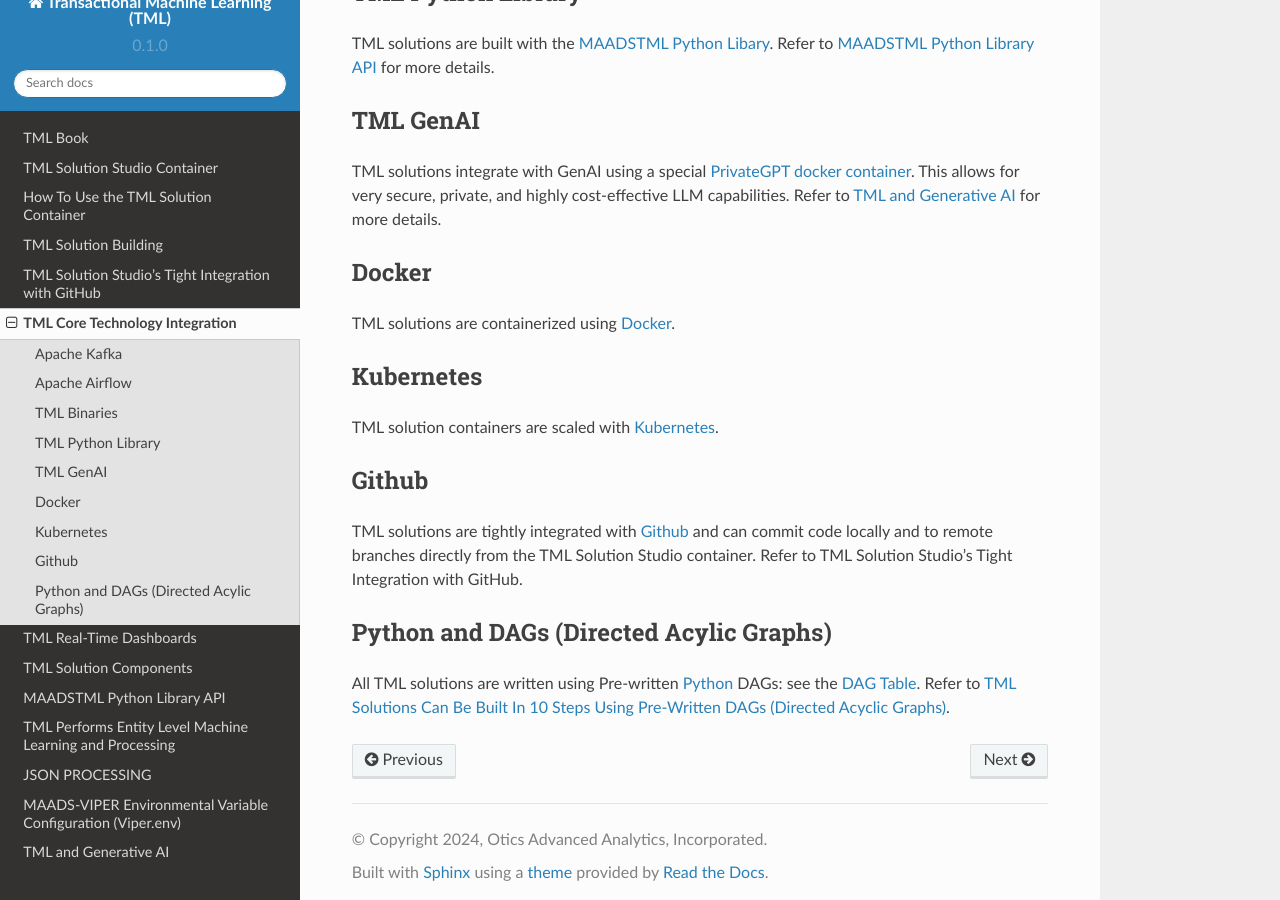
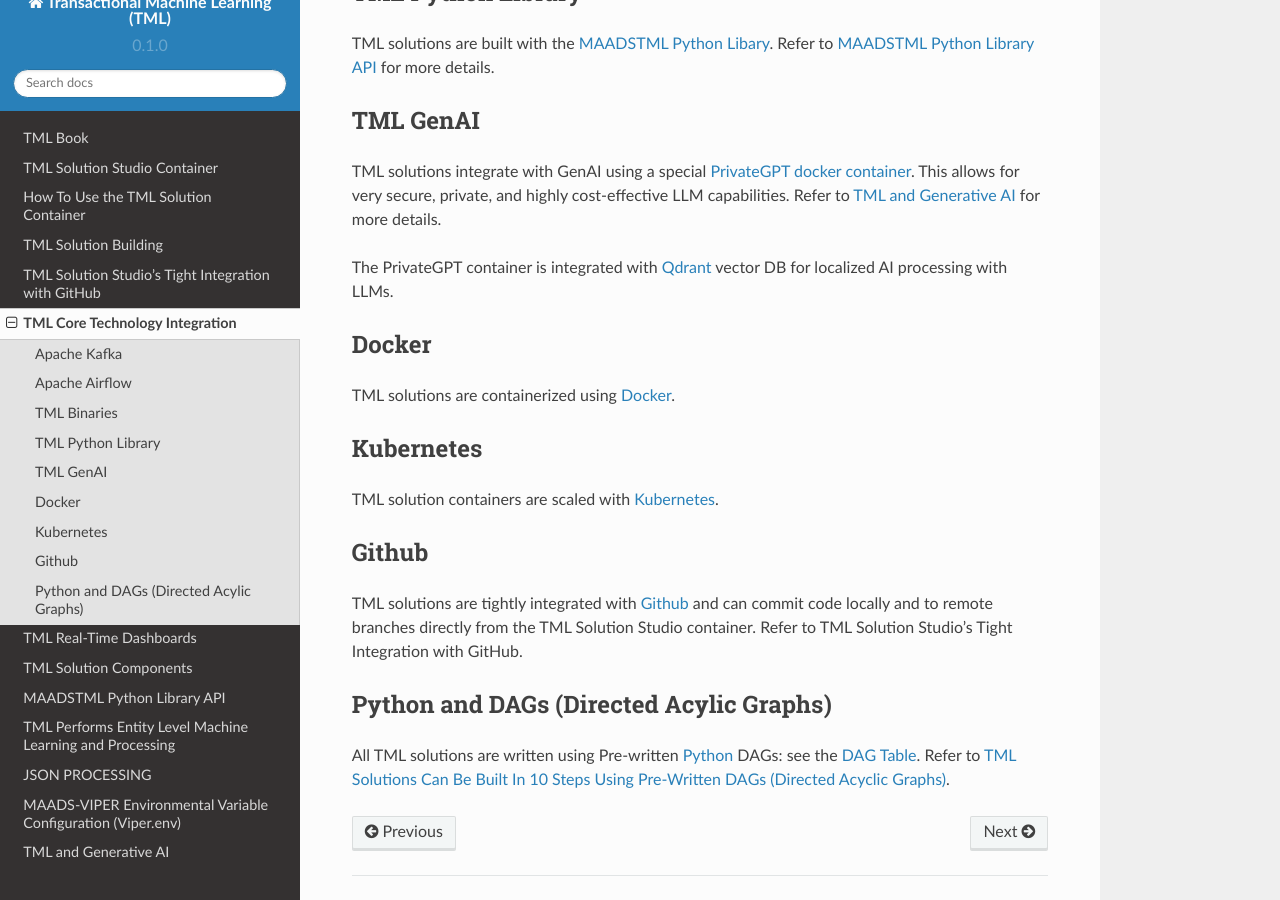
Before and after one commit to smaurice101/readthedocs, a Sphinx documentation site: the page built from docs/source/coreintegrations.rst, in a window 1280 px wide and 900 px high, scrolled down 664 px. Built offline with Sphinx 7.4.7 and the Read the Docs theme 2.0.0, drawn with Linux system fonts in a browser that asks for light colours.

Commit message:
Update coreintegrations.rst

```diff
--- a/docs/source/coreintegrations.rst
+++ b/docs/source/coreintegrations.rst
@@ -28,6 +28,8 @@
 
 TML solutions integrate with GenAI using a special `PrivateGPT docker container <https://hub.docker.com/r/maadsdocker/tml-privategpt-with-gpu-nvidia-amd64>`_.   This allows for very secure, private, and highly cost-effective LLM capabilities.  Refer to :ref:`TML and Generative AI` for more details.
 
+The PrivateGPT container is integrated with `Qdrant <https://qdrant.tech/>`_ vector DB for localized AI processing with LLMs.
+
 Docker
 -----------
 
```
